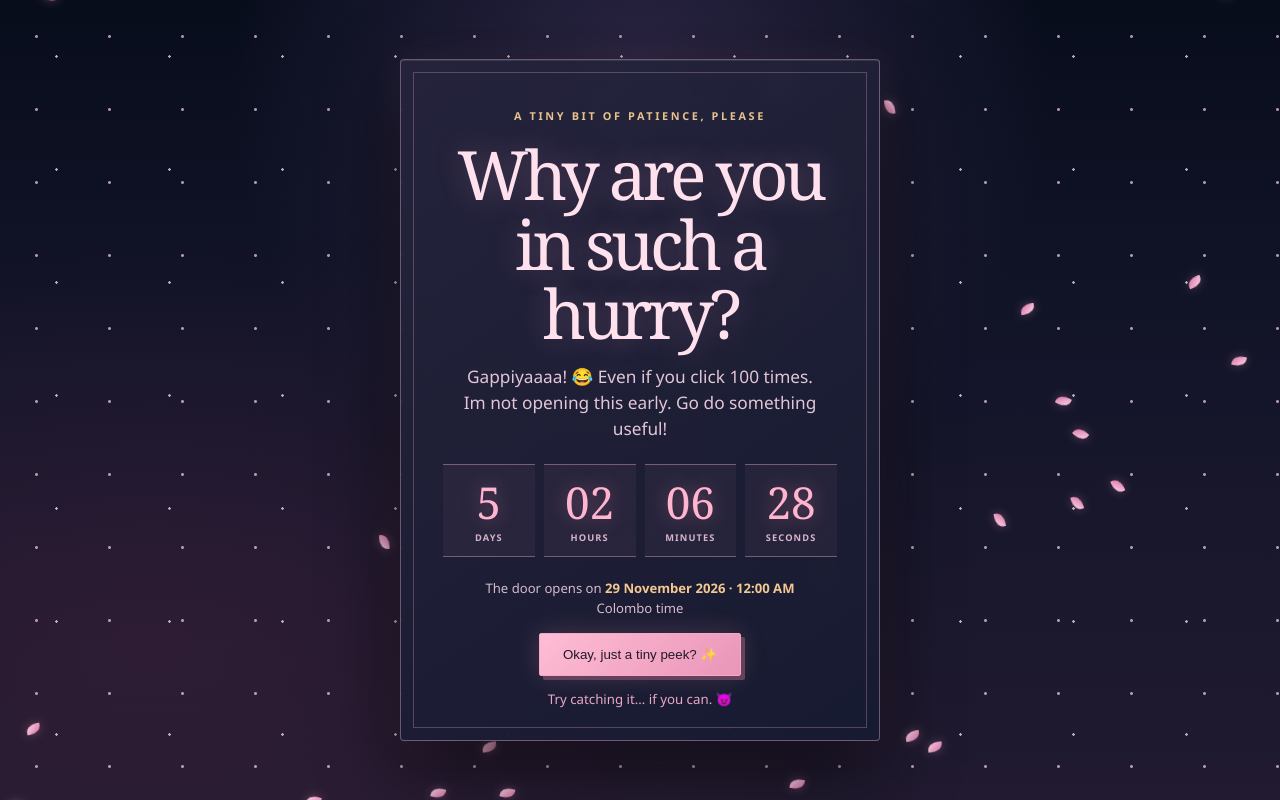
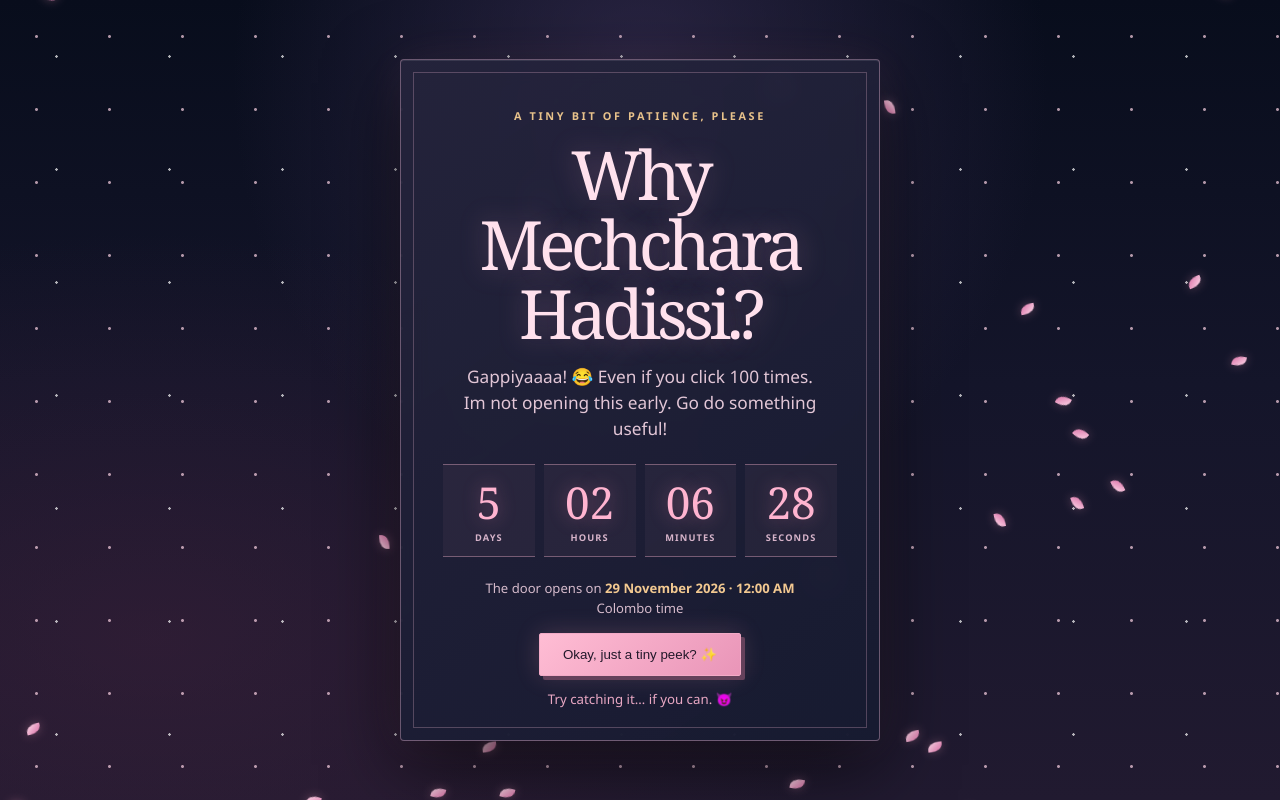
Before and after one commit to Sulaiman1215/Countdown, a plain HTML site: page index.html in a window 1280 px wide. Drawn offline with Linux system fonts and the light colour scheme.

Commit message:
Update index.html

```diff
--- a/index.html
+++ b/index.html
@@ -53,7 +53,7 @@
     <div class="petals" id="petals" aria-hidden="true"></div>
     <section class="card">
       <p class="eyebrow">A tiny bit of patience, please</p>
-      <h1>Why are you in such a hurry?</h1>
+      <h1>Why Mechchara Hadissi.?</h1>
       <p class="lead" id="message" aria-live="polite">Excuse me, Gappiya! Who gave you permission to open this early? 😂</p>
       <div class="countdown" aria-label="Time remaining until the surprise opens">
         <div class="time"><b id="days">--</b><span>days</span></div>
```
